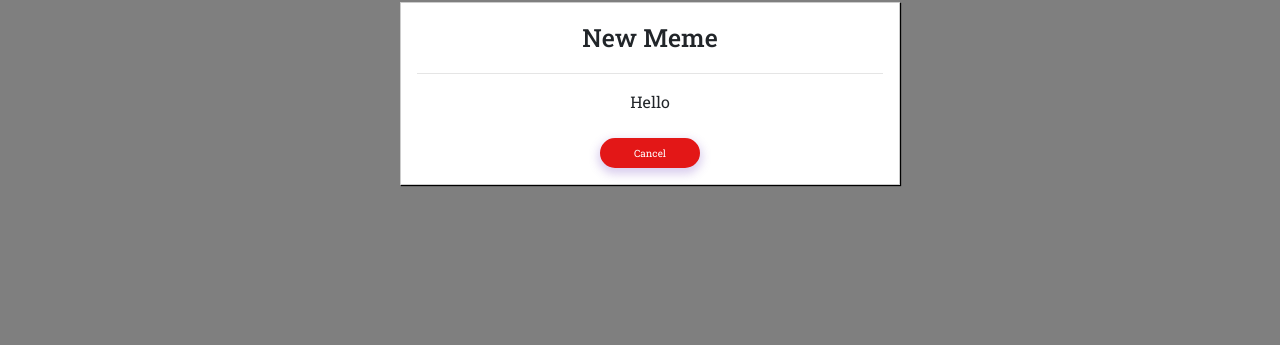
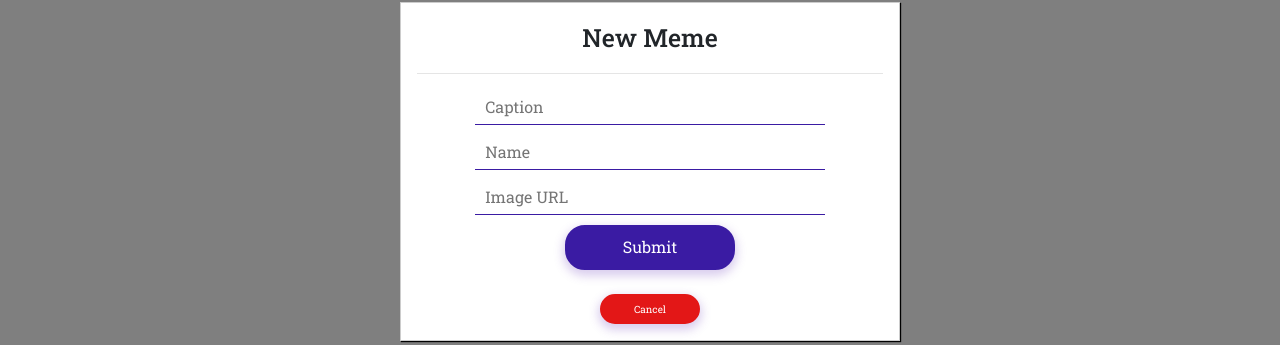
Before and after one commit to yashjsalian23/Xmemes-frontend, a React (Create React App) app: page / in a window 1280 px wide. Both pictures are taken after a click on the button "New Meme". Shown: the part 238-583 px from the top of the page. Built offline with nearby package versions, Linux system fonts and the light colour scheme; no server answers.

Commit message:
designed input

```diff
--- a/src/components/header/Header.js
+++ b/src/components/header/Header.js
@@ -8,6 +8,35 @@ import './Header.css';
 const Header = () => {
 
     let [ showModal, setShowModal ] = useState(false);
+    let [ caption, setCaption ] = useState();
+    let [ name, setName ] = useState();
+    let [ url, setUrl ] = useState();
+
+    let form = <React.Fragment>
+        <form>
+            <input type="text"
+            required
+            value={caption}
+            onChange={(e) => setCaption(e.target.value)}
+            placeholder="Caption"/> <br/>
+
+            <input type="text"
+            required
+            value={name}
+            onChange={(e) => setName(e.target.value)}
+            placeholder="Name"/> <br/>
+
+            <input type="text"
+            required
+            value={url}
+            onChange={(e) => setUrl(e.target.value)}
+            placeholder="Image URL"/> <br/>
+
+            <Button type="submit">
+                Submit
+            </Button>
+        </form>
+    </React.Fragment>
 
     return (
         <div>
@@ -18,7 +47,7 @@ const Header = () => {
                 </span>
             </nav>
             <Modal show={showModal} modalClosed={() => setShowModal(false)} title="New Meme">
-                Hello
+                {form}
             </Modal>
         </div>
     );
--- a/src/components/ui/button/Button.js
+++ b/src/components/ui/button/Button.js
@@ -2,9 +2,9 @@ import React from 'react';
 
 import './Button.css';
 
-const Button = ({children, color="primary", size, clicked}) => {
+const Button = ({children, color="primary", size, clicked, type}) => {
     return (
-        <button className={`btn ${color} ${size}`} onClick={clicked} >
+        <button className={`btn ${color} ${size}`} onClick={clicked} type={type} >
             {children}
         </button>
     );
--- a/src/index.css
+++ b/src/index.css
@@ -15,3 +15,15 @@ a:focus,
 input:focus {
   outline: none;
 }
+
+input {
+  width: 75%;
+  border: none;
+  border-bottom: 1px solid #3a1ba3;
+  margin-bottom: 10px;
+  padding: 5px 10px;
+}
+
+input:focus {
+  outline: none;
+}
```
